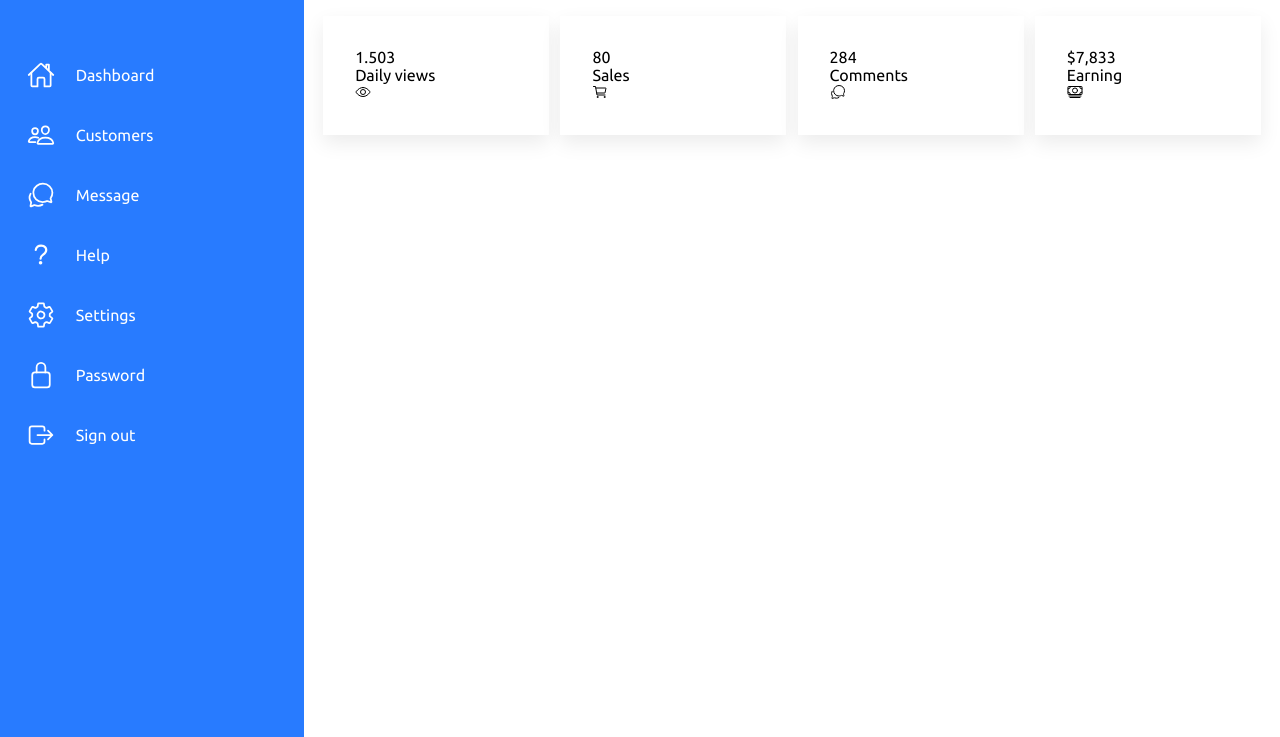
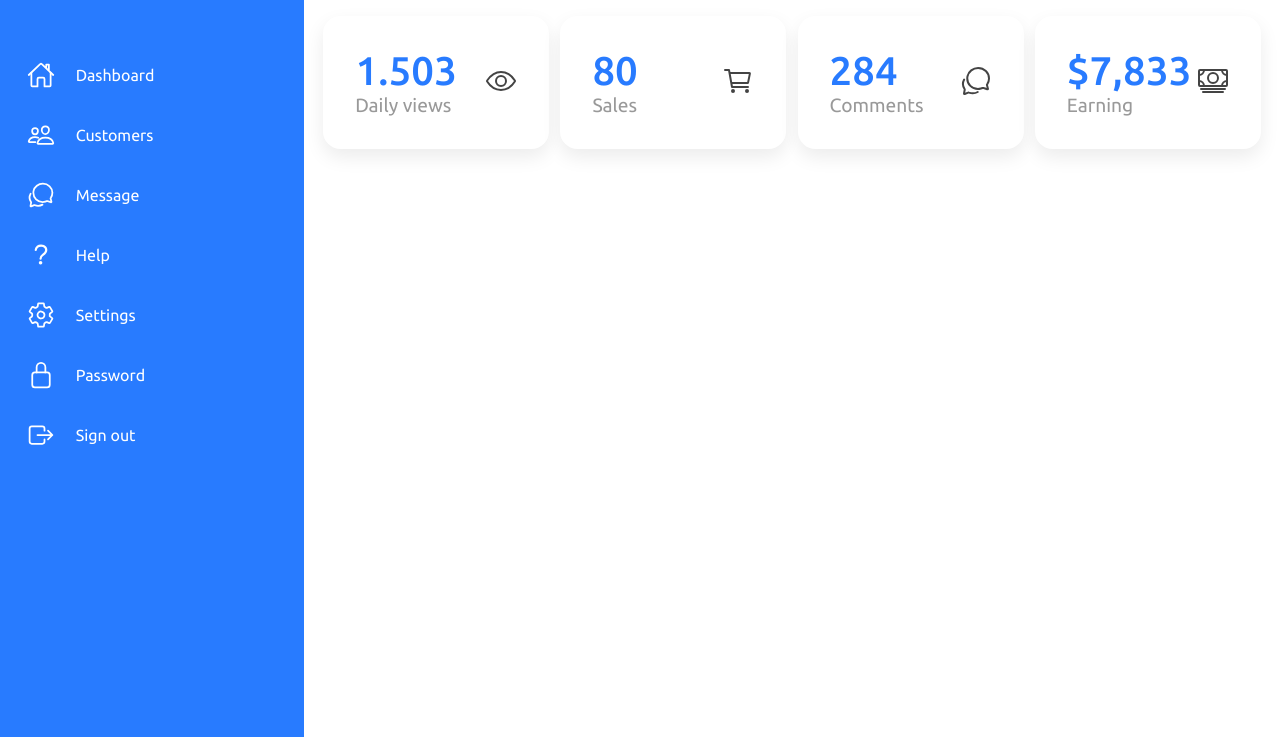
Before and after one commit to ximeen/Dashboard, a website built with Vite: page index.html in a window 1280 px wide. Shown: the part 63-800 px from the top of the page. Built offline with nearby package versions, Linux system fonts and the light colour scheme.

Commit message:
:up: Box main

```diff
--- a/Scss/_Main.scss
+++ b/Scss/_Main.scss
@@ -69,6 +69,8 @@
         }
       }
 
+
+
     }
 
     .User {
@@ -104,11 +106,48 @@
       position: relative;
       background-color: #fff;
       padding: 2rem;
+      border-radius: 1.1rem;
+      display: flex;
+      justify-content: space-between;
+      align-items: center;
+      cursor: pointer;
+
       box-shadow: 0 .5rem 1.2rem rgba(0, 0, 0, 0.08);
+
+      &:hover {
+        background-color: $blue;
+      }
+
+      .Numbers{
+
+        position: relative;
+        font-weight: 500;
+        font-size: 2.5rem;
+        color: $blue;
+      }
+
+      .CardName {
+        color: $black2;
+        font-size: 1.2rem;
+      }
+    }
+
+    ion-icon {
+      font-size: 2rem;
+      color: $black3;
+
+
     }
   }
 
 }
+
+  // HOVER TO CARD
+  .CardBox .Card:hover .Numbers, .CardBox .Card:hover .CardName,.CardBox .Card:hover ion-icon {
+    color: #fff;
+  }
+
+
   // STYLE FOR THE MENU CLICK
 .main.active{
  width: calc(100% - 80px);
```
